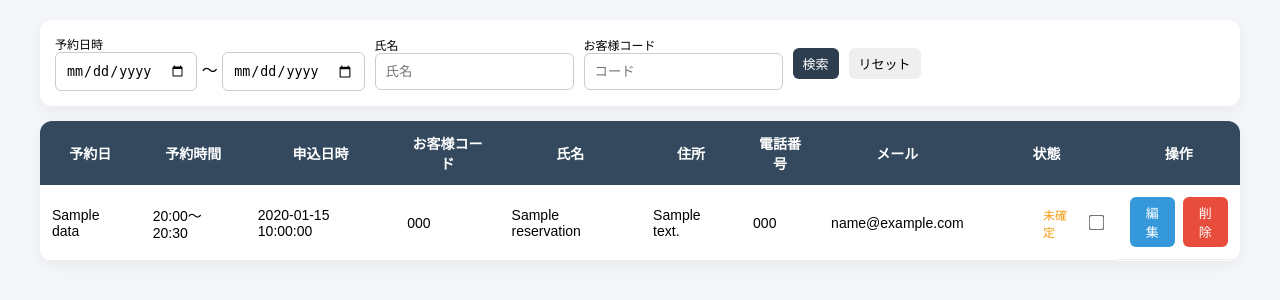
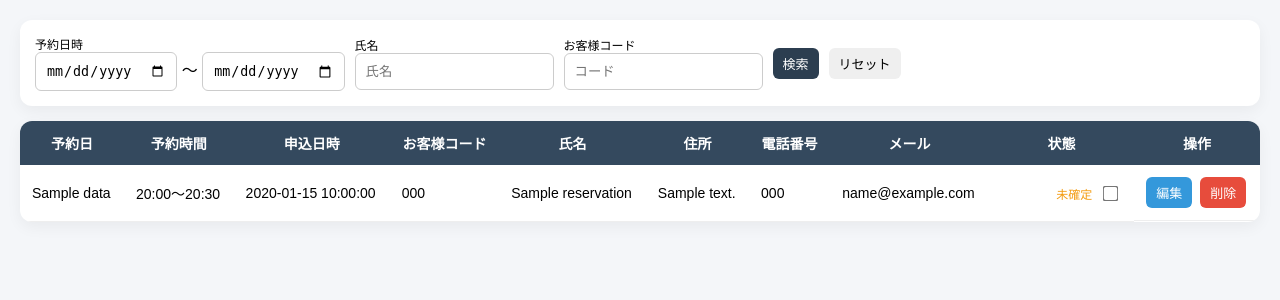
Before and after one commit to amakutiitigo/gus-reservation-system, a Flask app: template templates/admin.html in a window 1280 px wide. Shown: the part 50-350 px from the top of the page. Run offline with Flask 3, Linux system fonts and the light colour scheme; the template is opened without the code that fills it: most values are stand-ins (such as "Sample title", 1, 10 or a date in 2020).

Commit message:
admin幅変更・エクセル修正

```diff
--- a/app.py
+++ b/app.py
@@ -698,7 +698,11 @@ def export_block_excel():
     ws.append(["日付", "開始", "終了"])
 
     for r in rows:
-        ws.append(r)
+        ws.append([
+        r.get("data"),
+        r.get("start_time"),
+        r.get("end_time")
+    ])
 
     output = io.BytesIO()
     wb.save(output)
--- a/templates/admin.html
+++ b/templates/admin.html
@@ -48,7 +48,7 @@ body {
 
 /* コンテナ */
 .container {
-    max-width: 1200px;
+    max-width: 98%;
     margin: auto;
     padding: 20px;
 }
--- a/templates/admin_deleted.html
+++ b/templates/admin_deleted.html
@@ -13,7 +13,7 @@ body {
 }
 
 .container {
-    max-width: 1200px;
+    max-width: 98%;
     margin: auto;
     padding: 20px;
 }
```
